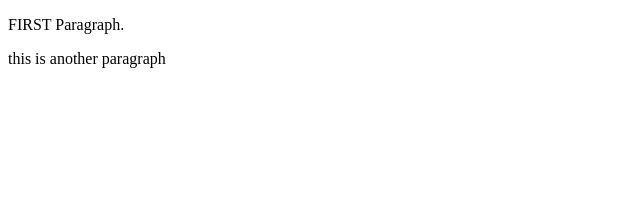
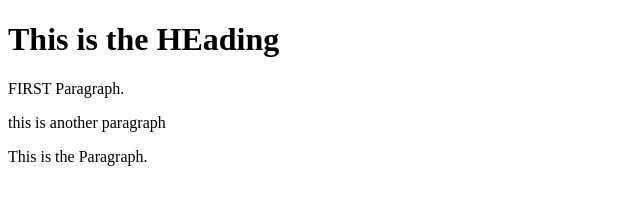
Before and after one commit to selamEyob/learning-git, a plain HTML site: page index.html in a window 1280 px wide. Shown: the whole page, without its empty margins (0-640 px from the left). Drawn offline with Linux system fonts and the light colour scheme.

Commit message:
index.html updated with content

```diff
--- a/index.html
+++ b/index.html
@@ -7,7 +7,9 @@
     <title>Testing GitHub</title>
   </head>
   <body>
+    <h1>This is the HEading</h1>
     <p>FIRST Paragraph.</p>
     <p>this is another paragraph</p>
+    <p>This is the Paragraph.</p>
   </body>
 </html>
```
